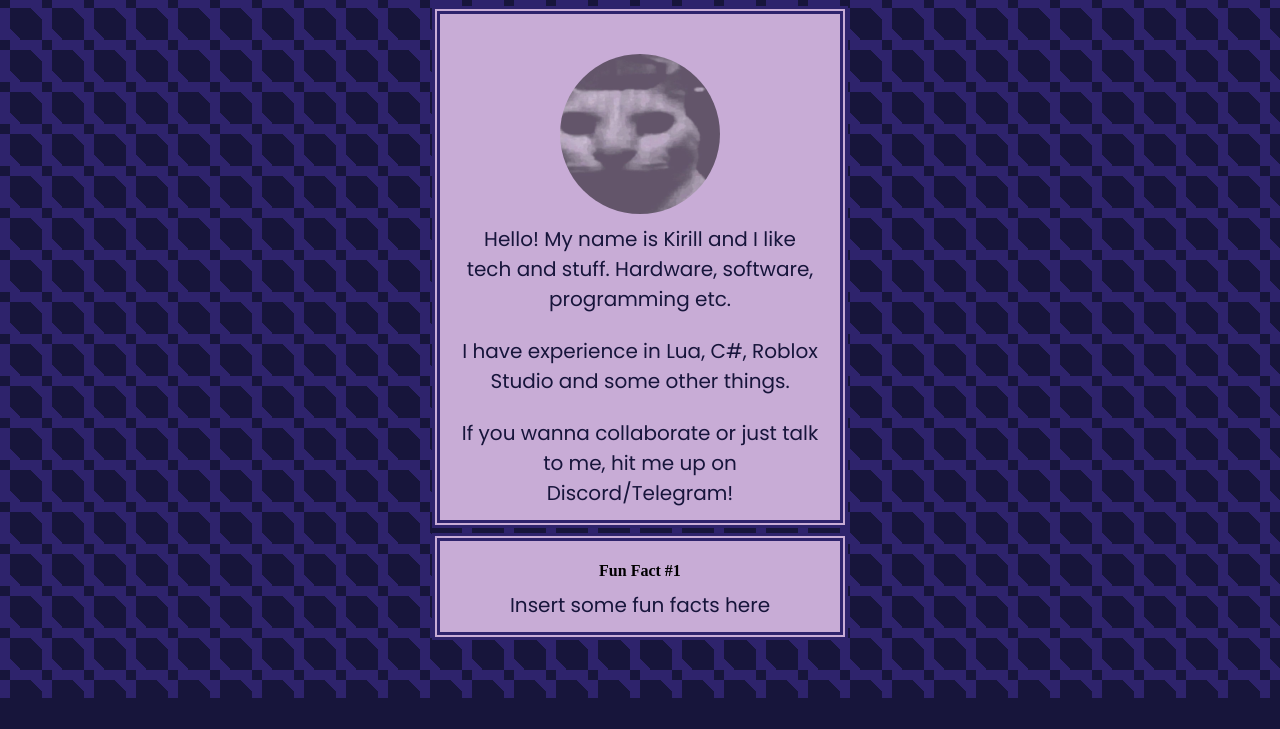
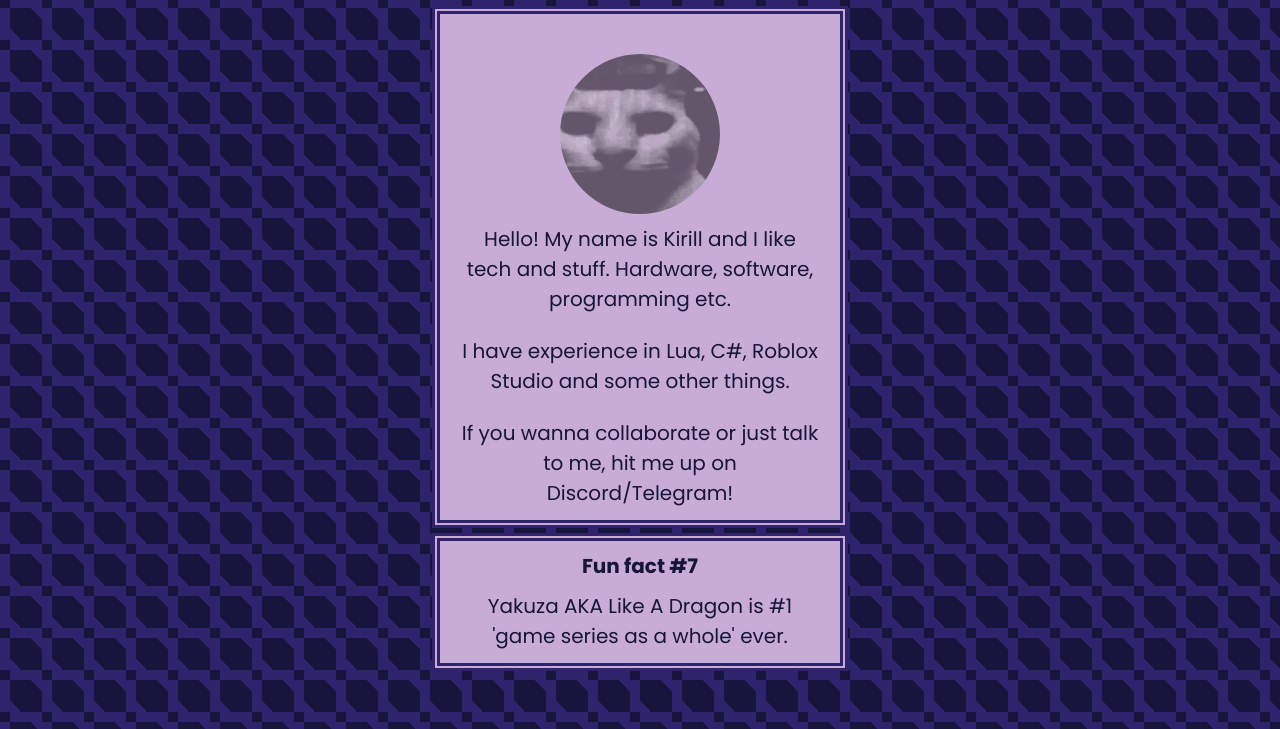
Before and after one commit to kirya-scriptydude/kirya-scriptydude.github.io, a plain HTML site: page index.html in a window 1280 px wide. Shown: the part 170-899 px from the top of the page. Before the commit the page ends 868 px from the top, so only its background shows below. Drawn offline with Linux system fonts and the light colour scheme.

Commit message:
insert random fun fact on load

```diff
--- a/index.html
+++ b/index.html
@@ -22,8 +22,8 @@
         </div>
 
         <div class="biography" style="margin-top: 0;">
-            <h4 style="margin-bottom: 0;">Fun Fact #1</h4>
-            <p>Insert some fun facts here</p>
+            <p style="margin-bottom: 0; font-weight: bold;" id="fun-fact-title">Fun Fact #1</p>
+            <p id="fun-fact">Insert some fun facts here</p>
         </div>
 
     </div>
--- a/index.js
+++ b/index.js
@@ -18,17 +18,20 @@ const FUN_FACTS = [
     "Lua is my favorite programming language because It's just so silly!!",
     "I really like eating bread. Just overall everything bread-related.",
     "I am bad at school and i'm getting bad grades.",
-    "Don't ask me if i'm autistic or smth like that. I don't know lol"
 ]
 
-/*
+function insertFunFact() {
+    var num = Math.floor(Math.random() * FUN_FACTS.length - 1) + 1;
+    var fact = FUN_FACTS[num]
+
+    var element = document.getElementById("fun-fact")
+    element.innerHTML = fact
+
+    var title = document.getElementById("fun-fact-title")
+    title.innerHTML = "Fun fact #" + num
+}
+
+
 window.onload = function() {
-    var num = Math.floor(Math.random() * CAT_PIC_AMOUNT) + 1;
-    var filename = "img/cat-" + num + ".jpg";
-
-    var element = document.getElementById("cat");
-    element.src = filename;
-
-    console.log(filename)
+    insertFunFact()
 }
-*/
```
